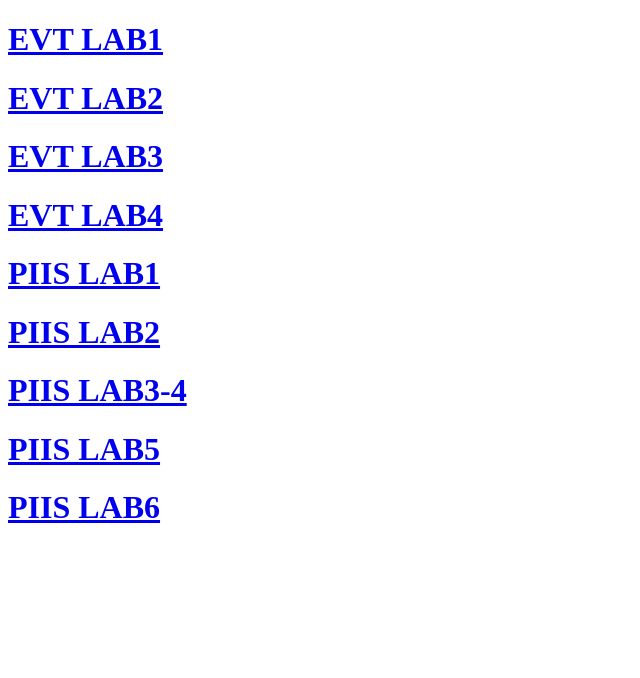
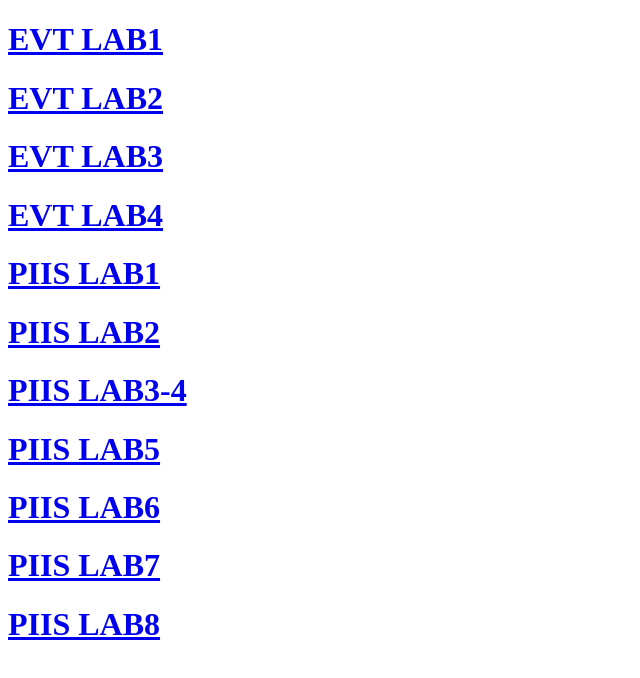
Before and after one commit to Padunovich/INIS-EVT-labs, a plain HTML site: page index.html in a window 1280 px wide. Shown: the whole page, without its empty margins (0-640 px from the left). Drawn offline with Linux system fonts and the light colour scheme.

Commit message:
Update index.html

```diff
--- a/index.html
+++ b/index.html
@@ -16,6 +16,8 @@
     <h1><a href="PIIS/3-4 лаба/index.html"> PIIS LAB3-4</a></h1>
     <h1><a href="PIIS/5/lab5.html"> PIIS LAB5</a></h1>
     <h1><a href="PIIS/6/lab6.html"> PIIS LAB6</a></h1>
+    <h1><a href="PIIS/LR_7/index.html"> PIIS LAB7</a></h1>
+    <h1><a href="PIIS/LR_8/index.html"> PIIS LAB8</a></h1>
 
 </body>
 </html>
```
